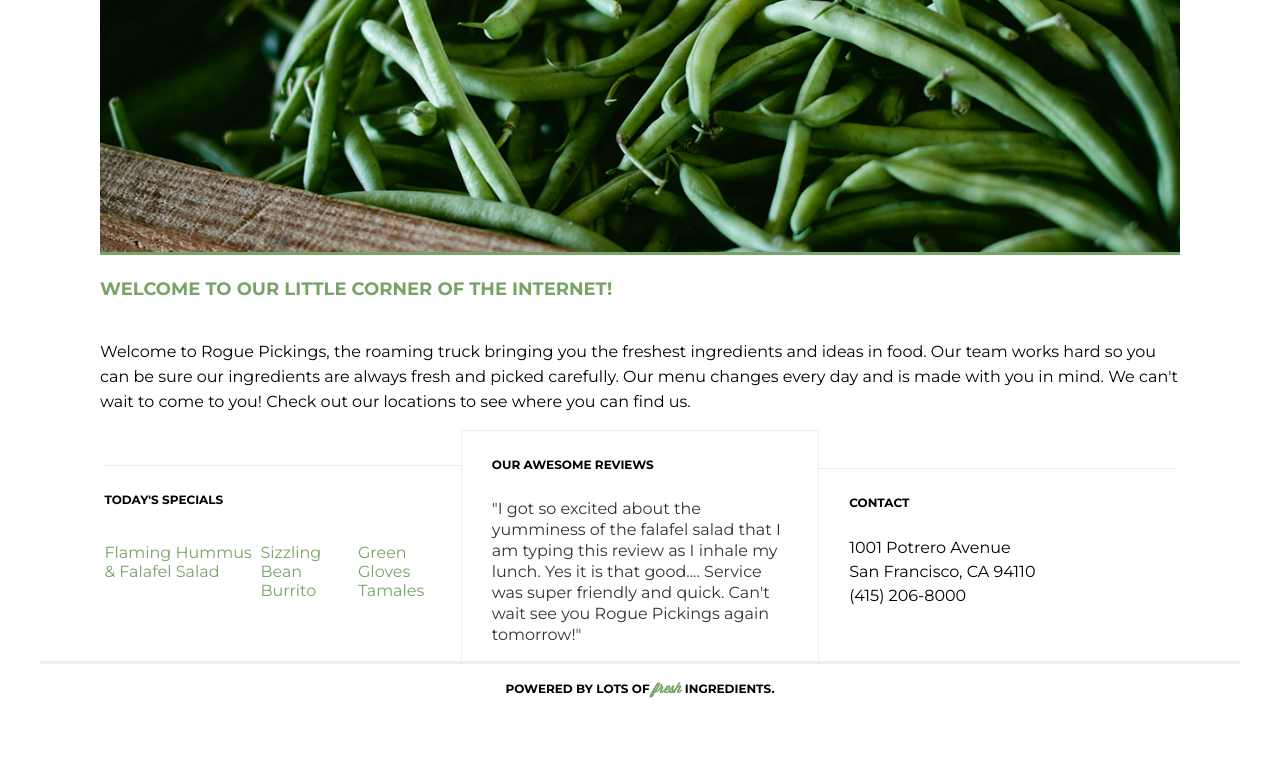
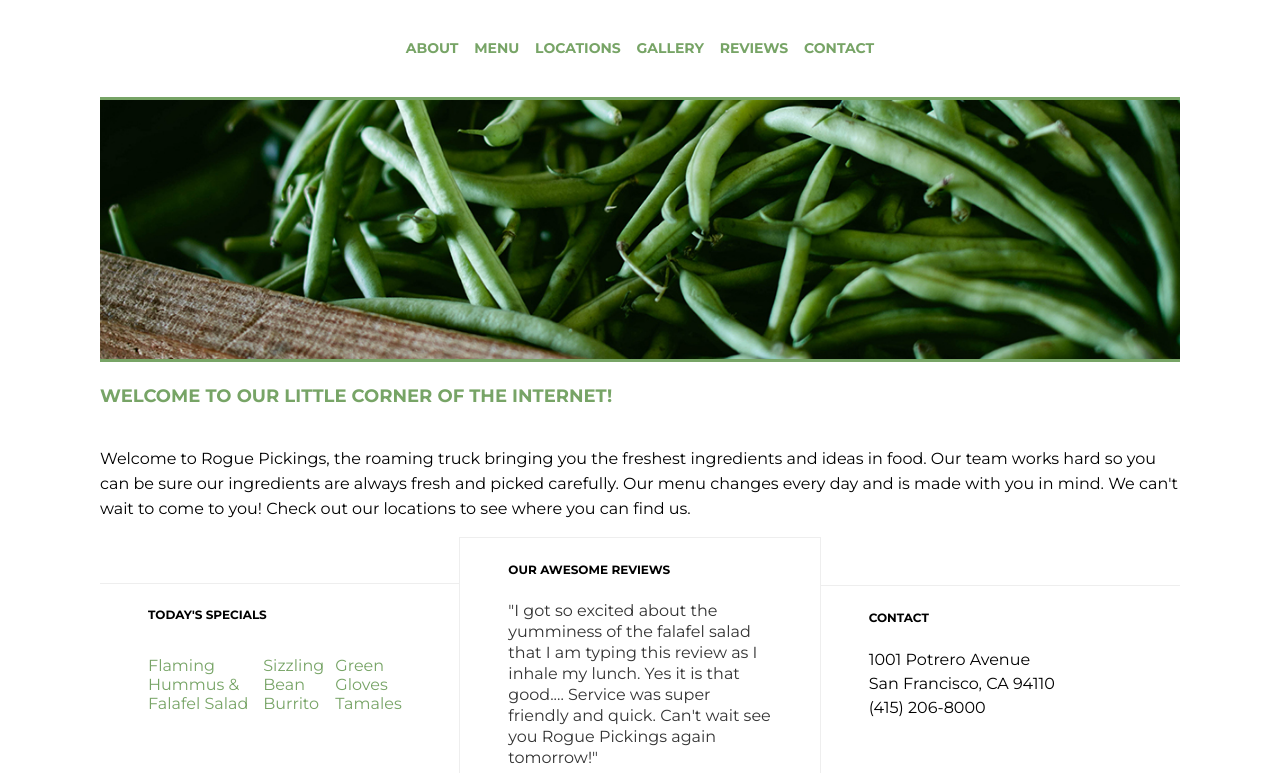
Before and after one commit to s-underwood785/206-rogue-starter-, a plain HTML site: page index.html in a window 1280 px wide. Shown: the part 123-896 px from the top of the page. Before the commit the page ends 837 px from the top, so only its background shows below. Drawn offline with Linux system fonts and the light colour scheme.

Commit message:
added media queries

```diff
--- a/css/main.css
+++ b/css/main.css
@@ -5,6 +5,7 @@
 
 body {
 	font-family: 'Montserrat', Helvetica, Arial, sans-serif;
+	font-size: 16px;
 	display: flex;
 	justify-content: center;
 	align-items: center;
@@ -28,22 +29,22 @@ h4 {
 	font-weight: 700;
 }
 h1 {
-	font-size: 30px;
+	font-size: 1.875em;
 }
 h2 {
-    font-size: 24px;
+    font-size: 1.5em;
 }
 h3 {
-	font-size: 18px;
+	font-size: 1.125em;
 }
 h4 {
-	font-size: 12px;
+	font-size: .75em;
 }
 
 p {
-	font-size: 14px;
-	line-height: 21px;
-  padding: 0 30px;
+	font-size: .875;
+	line-height: 1.3125em;
+  padding: 0 1.875em;
 }
 
 /***** Delete any fixed heights and floats- flexbox will be used to handle that now *****/
@@ -60,7 +61,7 @@ header {
 
 header h1 {
 	margin: 0;
-	padding: 38px 0;
+	padding: 1.75em 0 1em 0;
 }
 
 header h1 span {
@@ -71,10 +72,11 @@ header nav {
 	display: flex;
 	justify-content: center;
 	align-items: center;
-	padding: 46px 0;
+	padding: 2em 0;
 	width: 100%;
 	border-top: 3px solid #77a466;
 }
+
 header nav ul {
 	margin: 0;
 	padding: 0;
@@ -82,8 +84,8 @@ header nav ul {
 header nav ul li {
 	text-transform: uppercase;
 	font-weight: 700;
-	font-size: 14px;
-	padding: 10px 10px;
+	font-size: 0.875em;
+	padding: 0.5625em 0.5625em;
 	list-style: none;
 }
 
@@ -136,8 +138,8 @@ header nav ul li a{
 
 .main-title p {
 	padding: 0;
-	font-size: 16px;
-	line-height: 25px;
+	font-size: 1em;
+	line-height: 1.5625em;
 }
 
 .section-one,
@@ -150,13 +152,18 @@ header nav ul li a{
 }
 
 .section-one h4 {
-	padding: 10px 0;
+	padding: 0.625em 0;
 }
 
 
 .section-two h4,
 .section-three h4 {
-	padding: 10px 30px;
+	padding: 0.625em 0;
+}
+
+.section-two p,
+.section-three p {
+	padding: 0;
 }
 
 .menu {
@@ -167,19 +174,19 @@ header nav ul li a{
 
 
 .menu li {
-	padding: 10px 0;
+	padding: 0.625em 0;
 	color:#77a466;
 }
 
 .reviews {
 	color: #333;
-	font-size: 16px;
-	line-height: 21px;
+	font-size: 1em;
+	line-height: 1.3125em;
 	}
 
 .address {
-	font-size: 16px;
-	line-height: 24px;
+	font-size: 1em;
+	line-height: 1.5em;
 }
 
 /*The widths are in a percentage!*/
@@ -197,174 +204,51 @@ footer span {
 	font-family: 'Wisdom Script', cursive;
 	text-transform: lowercase;
 	color: #77a466;
-	font-size: 14px;
+	font-size: 0.875em;
 }
 
 
 
 /***** Media Queries *****/
 
-@media (min-width: 1200px) {
-
-@font-face{
-	font-family: 'Wisdom Script';
-	src: url('../fonts/wisdom-script.otf') format('opentype');
+@media all and (min-width:768px) {
+    /* Tablet styles here */
+	.bottom-section {
+		display: flex;
+		justify-content: center;
+		align-items: center;
+		flex-flow: row nowrap;
 	}
 
-body {
-	font-family: 'Montserrat', Helvetica, Arial, sans-serif;
-}
-
-.container{
-	max-width: 1200px;
-	margin: 0 auto;
-}
-
-h1,
-h2,
-h3,
-h4 {
-	color: black;
-	text-transform: uppercase;
-	font-weight: 700;
-}
-h1 {
-	font-size: 30px;
-}
-h2 {
-    font-size: 24px;
-}
-h3 {
-	font-size: 18px;
-}
-h4 {
-	font-size: 12px;
-}
-
-p {
-	font-size: 14px;
-	line-height: 21px;
-    padding: 0 30px;
-}
-
-/*The widths are in a percentage!*/
-header {
-	height: 110px;
-	border-bottom: 3px solid #77a466;
-	margin: 0 auto;
-}
-
-header h1 {
-	margin: 0;
-	padding: 38px 0;
-}
-header h1 span {
-	color: #77a466;
-}
-
-header nav {
-	padding: 46px 0;
-}
-
-header nav ul {
-	margin: 0;
-	padding: 0;
-}
-header nav ul li {
-	text-transform: uppercase;
-	font-weight: 700;
-	font-size: 14px;
-	padding: 0 10px;
-	display: inline;
-}
-header nav ul li a{
-	text-decoration: none;
-	color:#77a466;
-}
-
-/*The widths are in a percentage!*/
-.top-section,
-.bottom-section {
-	margin: 0 auto;
-}
-
-.main-image {
+	.section-one {
+		width: 30%;
 		height: auto;
-}
-
-.main-image img {
-	width: 100%;
-	border-bottom: 3px solid #77a466;
-}
-
-.main-title {
-	height: auto;
-}
-
-.main-title h3 {
-	text-align: left;
-	padding: 5px 0;
-	color: #77a466;
-}
-.main-title p {
-	padding: 0;
-	font-size: 16px;
-	line-height: 25px;
-}
-
-.section-one,
-.section-two,
-.section-three {
-	width: 33%;
-	height: auto;
-	border-top: 1px solid #eee;
-}
-
-.section-one h4 {
-	padding: 10px 0;
+		padding: 0 3em;
 	}
 
 	.section-two {
+		width: 30%;
 		border-left: 1px solid #eee;
 		border-right: 1px solid #eee;
+		height: auto;
+		padding: 0 3em;
 	}
 
-.section-two h4,
-.section-three h4 {
-	padding: 10px 30px;
+	.section-three{
+		width: 30%;
+		height: auto;
+		padding: 0 3em;
 	}
 
-.menu {
-	list-style: none;
-	padding: 0;
-}
-.menu li {
-	padding: 10px 0;
-	color:#77a466;
 }
 
-.reviews {
-	color: #333;
-	font-size: 16px;
-	line-height: 21px;
+@media all and (min-width:1200px) {
+    /* Desktop styles here */
+
+
+header nav ul {
+  display: flex;
+  justify-content: space-between;
 }
 
-.address {
-	font-size: 16px;
-	line-height: 24px;
 }
-
-/*The widths are in a percentage!*/
-footer {
-	height: 50px;
-	border-top: 3px solid #eee;
-	margin: 0 auto;
-	text-align: center;
-}
-footer span {
-	font-family: 'Wisdom Script', cursive;
-	text-transform: lowercase;
-	color: #77a466;
-	font-size: 14px;
-}
-}
```
Also changed, not shown: index.html (+6 -3 lines). Lines whose indentation alone changed are shown as unchanged.
